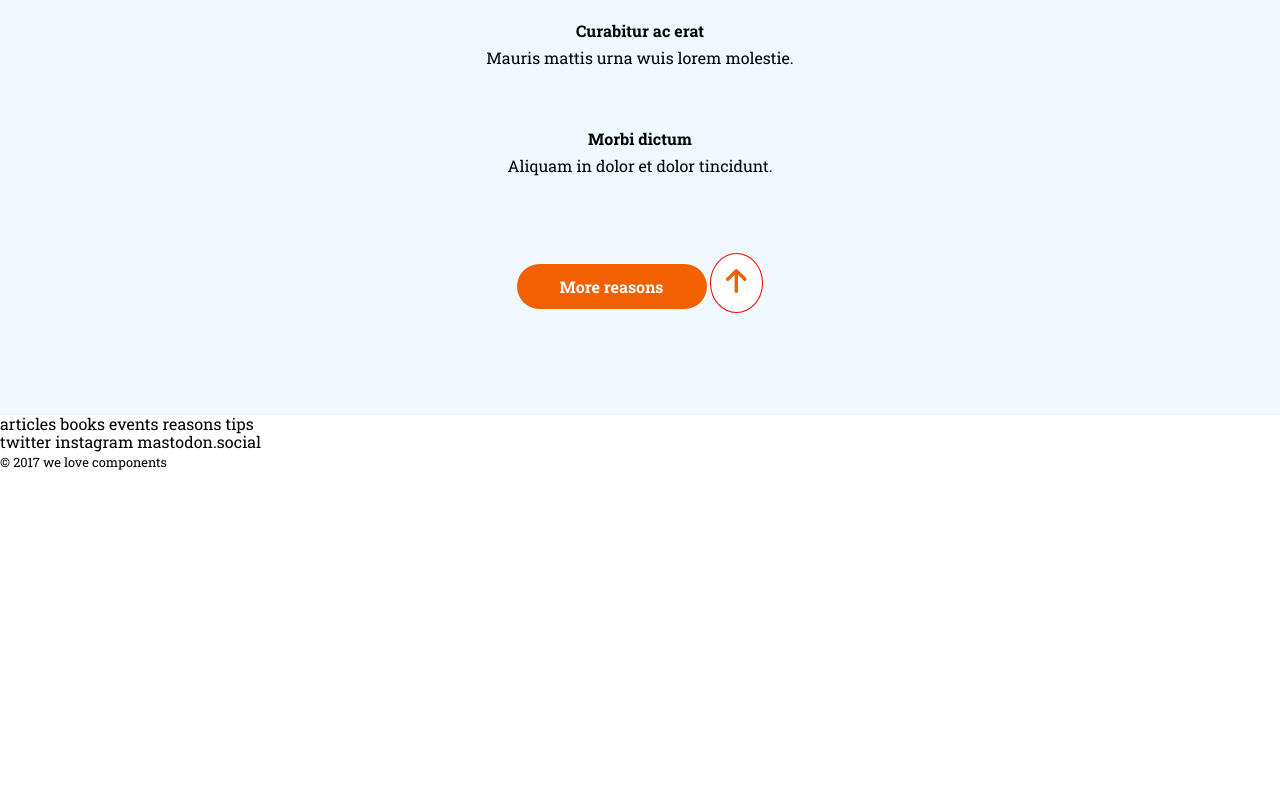
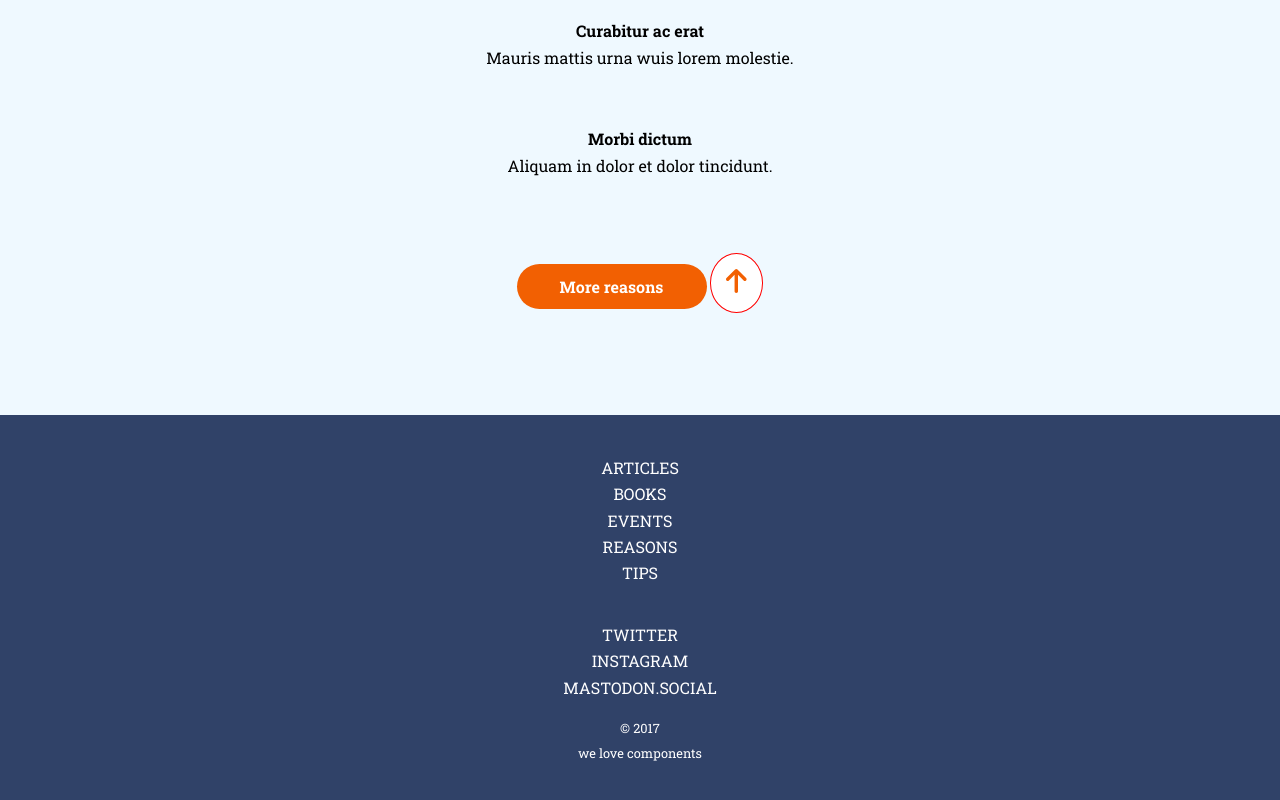
Before and after one commit to LauraMoreaux/modulo-1-evaluacion-final-LauraMoreaux, a website: page src/html/index.html in a window 1280 px wide. Shown: the part 1104-1904 px from the top of the page. Drawn offline with nearby package versions, Linux system fonts and the light colour scheme; files that its build step writes are made by us from their sources; files whose address does not match are found by name.

Commit message:
Add footer

```diff
--- a/src/html/partials/footer.html
+++ b/src/html/partials/footer.html
@@ -10,10 +10,12 @@
     <a src="#" title="Go to twitter">twitter</a>
     <a src="#" title="Go to instagram">instagram</a>
     <a src="#" title="Go to mastodon.social">mastodon.social</a>
-
   </nav>
-  <small>
-    &copy; 2017
-    <span>we love components</span>
-  </small>
+  <div class="copy">
+    <small>
+      <span>&copy; 2017
+      </span>
+      <span>we love components</span>
+    </small>
+  </div>
 </footer>
--- a/src/scss/layout/_footer.scss
+++ b/src/scss/layout/_footer.scss
@@ -1,3 +1,30 @@
-footer {
+.footer {
   height: 465px;
+  padding-top: 20px;
+  color: $color-light;
+  background-color: $color-back-footer;
+  display: flex;
+  flex-direction: column;
+  justify-content: flex-start;
+  align-items: center;
+
+  & .extra-content,
+  .links {
+    text-transform: uppercase;
+    display: flex;
+    flex-direction: column;
+    text-align: center;
+    padding-top: 20px;
+    margin-bottom: 15px;
+
+    & a {
+      padding: 4px;
+    }
+  }
+
+  & span {
+    display: block;
+    text-align: center;
+    padding: 5px;
+  }
 }
```
